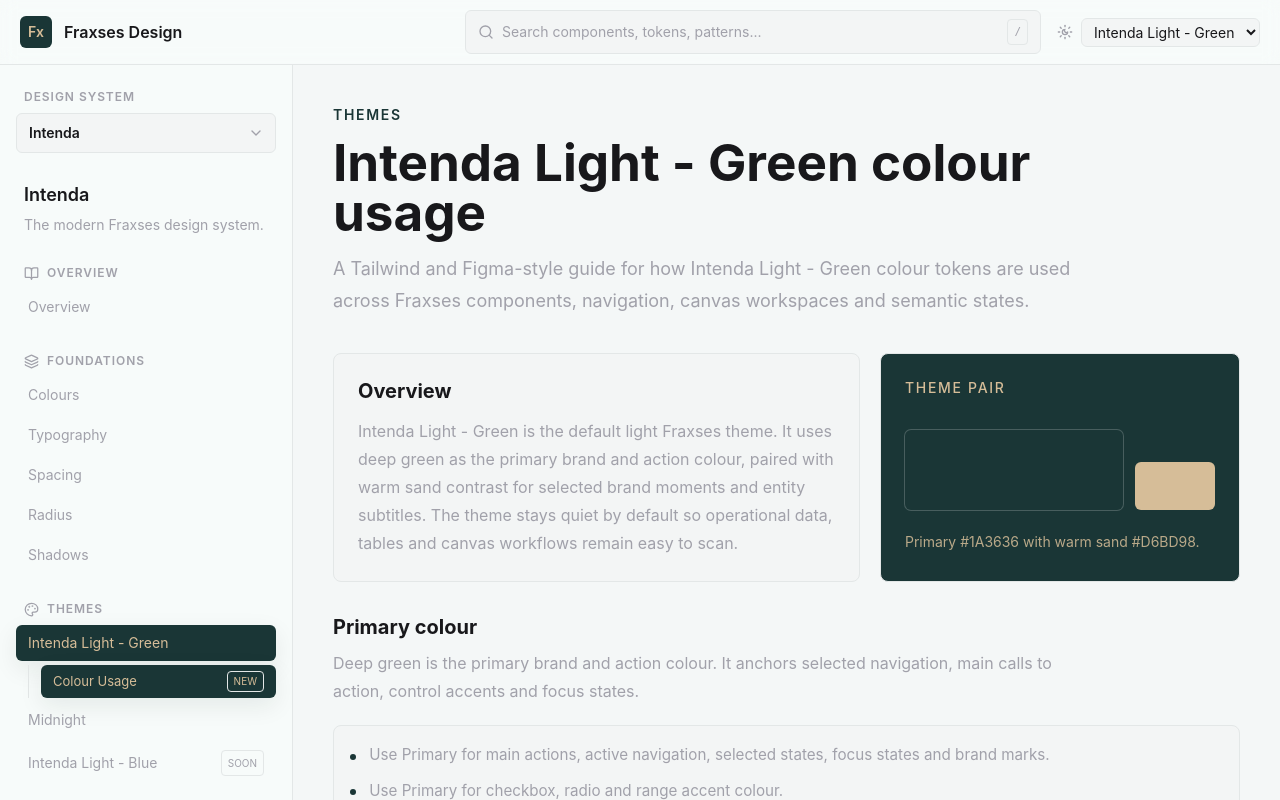
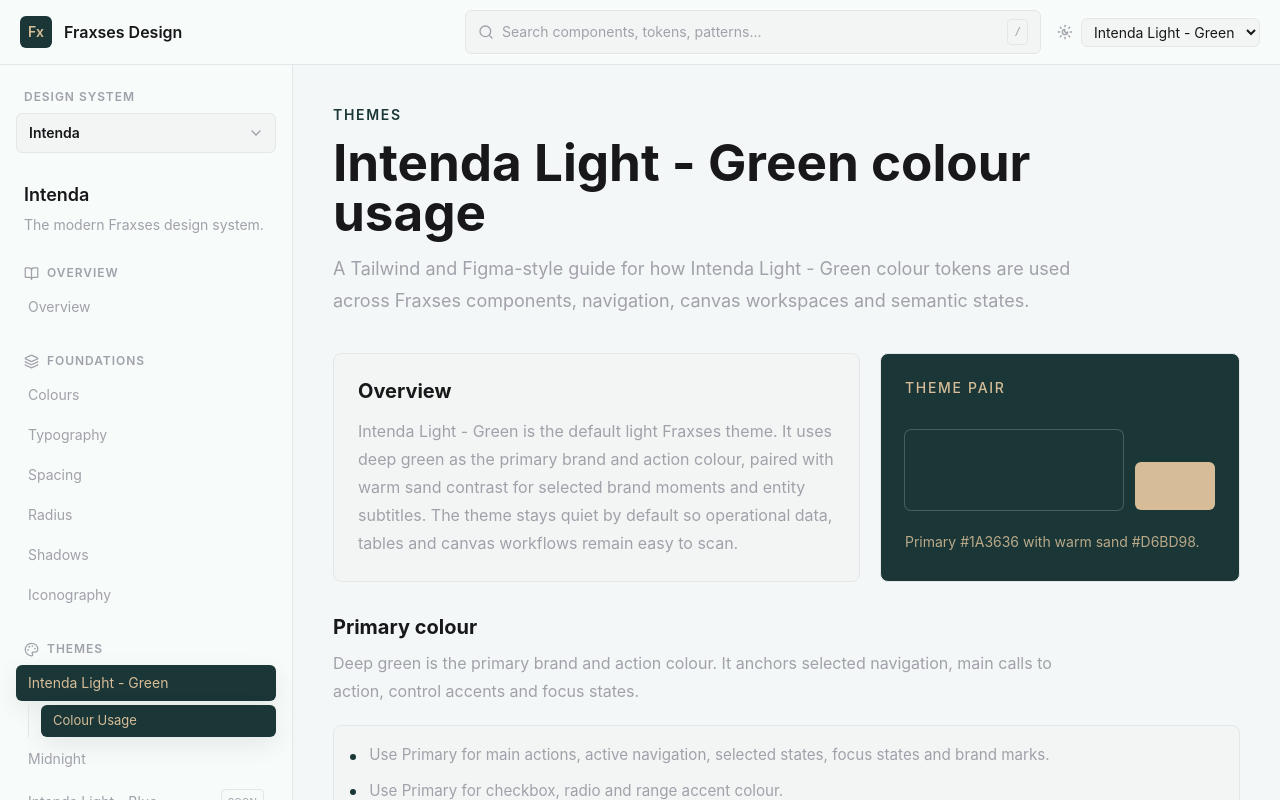
Before and after one commit to Verrayne/fraxses-design, a React (Vite) app: page /docs/intenda/themes/intenda-light-green/colour-usage in a window 1280 px wide. Shown: the top 800 px of the page. Built offline with nearby package versions, Linux system fonts and the light colour scheme.

Commit message:
Generate docs navigation from shared registry

```diff
--- a/src/components/layout/Sidebar.tsx
+++ b/src/components/layout/Sidebar.tsx
@@ -61,6 +61,12 @@ export function Sidebar() {
                       {item.status === "placeholder" && (
                         <span className="rounded border border-border px-1.5 py-0.5 text-[10px] uppercase">Soon</span>
                       )}
+                      {item.status === "coming-soon" && (
+                        <span className="rounded border border-border px-1.5 py-0.5 text-[10px] uppercase">Soon</span>
+                      )}
+                      {item.status === "not-documented-yet" && (
+                        <span className="rounded border border-border px-1.5 py-0.5 text-[10px] uppercase">Draft</span>
+                      )}
                     </NavLink>
                     {item.children && (
                       <div className="mt-1 space-y-1 border-l border-border pl-3 ml-3">
@@ -81,6 +87,12 @@ export function Sidebar() {
                             {child.status === "new" && (
                               <span className="rounded border border-border px-1.5 py-0.5 text-[10px] uppercase">New</span>
                             )}
+                            {child.status === "coming-soon" && (
+                              <span className="rounded border border-border px-1.5 py-0.5 text-[10px] uppercase">Soon</span>
+                            )}
+                            {child.status === "not-documented-yet" && (
+                              <span className="rounded border border-border px-1.5 py-0.5 text-[10px] uppercase">Draft</span>
+                            )}
                           </NavLink>
                         ))}
                       </div>
--- a/src/content/navigation.ts
+++ b/src/content/navigation.ts
@@ -1,26 +1,24 @@
+import { Blocks, Box, GalleryVerticalEnd, Layers3, Palette, Sparkles } from "lucide-react";
 import {
-  Blocks,
-  BookOpen,
-  Box,
-  Component,
-  GalleryVerticalEnd,
-  Layers3,
-  Palette,
-  Sparkles,
-} from "lucide-react";
+  docsRegistry,
+  type DesignSystemId,
+  type DocumentationStatus,
+  type RegistryItem,
+  type RegistrySection,
+} from "../docs/registry";
 
-export type DesignSystemId = "intenda" | "oryx";
+export type { DesignSystemId };
 
 export type NavItem = {
   title: string;
   href: string;
-  status?: "placeholder" | "new";
+  status?: DocumentationStatus;
   children?: NavItem[];
 };
 
 export type NavSection = {
   title: string;
-  icon: typeof BookOpen;
+  icon: RegistrySection["icon"];
   items: NavItem[];
 };
 
@@ -35,118 +33,31 @@ export type DesignSystemDefinition = {
   routes: NavSection[];
 };
 
-export const intendaRoutes: NavSection[] = [
-  {
-    title: "Overview",
-    icon: BookOpen,
-    items: [{ title: "Overview", href: "/docs/intenda/overview" }],
-  },
-  {
-    title: "Foundations",
-    icon: Layers3,
-    items: [
-      { title: "Colours", href: "/docs/intenda/foundations/colours" },
-      { title: "Typography", href: "/docs/intenda/foundations/typography" },
-      { title: "Spacing", href: "/docs/intenda/foundations/spacing" },
-      { title: "Radius", href: "/docs/intenda/foundations/radius" },
-      { title: "Shadows", href: "/docs/intenda/foundations/shadows" },
-    ],
-  },
-  {
-    title: "Themes",
-    icon: Palette,
-    items: [
-      {
-        title: "Intenda Light - Green",
-        href: "/docs/intenda/themes/intenda-light-green",
-        children: [
-          {
-            title: "Colour Usage",
-            href: "/docs/intenda/themes/intenda-light-green/colour-usage",
-            status: "new",
-          },
-        ],
-      },
-      { title: "Midnight", href: "/docs/intenda/themes/midnight" },
-      {
-        title: "Intenda Light - Blue",
-        href: "/docs/intenda/themes/intenda-light-blue",
-        status: "placeholder",
-      },
-    ],
-  },
-  {
-    title: "Components",
-    icon: Component,
-    items: [
-      { title: "Buttons", href: "/docs/intenda/components/buttons" },
-      { title: "Inputs", href: "/docs/intenda/components/inputs" },
-      { title: "Selects", href: "/docs/intenda/components/selects" },
-      { title: "Tabs", href: "/docs/intenda/components/tabs" },
-      { title: "Tables", href: "/docs/intenda/components/tables" },
-      { title: "Cards", href: "/docs/intenda/components/cards" },
-      { title: "Badges", href: "/docs/intenda/components/badges" },
-      { title: "Modals", href: "/docs/intenda/components/modals" },
-      { title: "Toasts", href: "/docs/intenda/components/toasts" },
-      { title: "Navigation", href: "/docs/intenda/components/navigation" },
-    ],
-  },
-  {
-    title: "Patterns",
-    icon: Blocks,
-    items: [
-      { title: "Dashboard", href: "/docs/intenda/patterns/dashboard" },
-      { title: "Data Sources", href: "/docs/intenda/patterns/data-sources" },
-      { title: "Data Objects", href: "/docs/intenda/patterns/data-objects" },
-      { title: "Query Builder", href: "/docs/intenda/patterns/query-builder" },
-    ],
-  },
-];
+function itemToNavItem(systemId: DesignSystemId, sectionId: string, item: RegistryItem): NavItem {
+  const href =
+    sectionId === "overview"
+      ? `/docs/${systemId}/overview`
+      : `/docs/${systemId}/${sectionId}/${item.slug}`;
 
-export const oryxRoutes: NavSection[] = [
-  {
-    title: "Overview",
-    icon: BookOpen,
-    items: [{ title: "Overview", href: "/docs/oryx/overview" }],
-  },
-  {
-    title: "Foundations",
-    icon: Layers3,
-    items: [
-      { title: "Colours", href: "/docs/oryx/foundations/colours" },
-      { title: "Typography", href: "/docs/oryx/foundations/typography" },
-      { title: "Spacing", href: "/docs/oryx/foundations/spacing" },
-      { title: "Radius", href: "/docs/oryx/foundations/radius" },
-      { title: "Shadows", href: "/docs/oryx/foundations/shadows" },
-      { title: "Iconography", href: "/docs/oryx/foundations/iconography" },
-    ],
-  },
-  {
-    title: "Components",
-    icon: Component,
-    items: [
-      { title: "Buttons", href: "/docs/oryx/components/buttons" },
-      { title: "Inputs", href: "/docs/oryx/components/inputs" },
-      { title: "Selects", href: "/docs/oryx/components/selects" },
-      { title: "Tabs", href: "/docs/oryx/components/tabs" },
-      { title: "Tables", href: "/docs/oryx/components/tables" },
-      { title: "Cards", href: "/docs/oryx/components/cards" },
-      { title: "Badges", href: "/docs/oryx/components/badges" },
-      { title: "Modals", href: "/docs/oryx/components/modals" },
-      { title: "Toasts", href: "/docs/oryx/components/toasts" },
-      { title: "Navigation", href: "/docs/oryx/components/navigation" },
-    ],
-  },
-  {
-    title: "Patterns",
-    icon: Blocks,
-    items: [
-      { title: "Dashboard", href: "/docs/oryx/patterns/dashboard" },
-      { title: "Data Sources", href: "/docs/oryx/patterns/data-sources" },
-      { title: "Data Objects", href: "/docs/oryx/patterns/data-objects" },
-    ],
-  },
-];
+  return {
+    title: item.title,
+    href,
+    status: item.status,
+    children: item.children?.map((child) => ({
+      title: child.title,
+      href: `${href}/${child.slug}`,
+      status: child.status,
+    })),
+  };
+}
+
+export function buildDesignSystemRoutes(systemId: DesignSystemId): NavSection[] {
+  return docsRegistry.map((section) => ({
+    title: section.title,
+    icon: section.icon,
+    items: section.items.map((item) => itemToNavItem(systemId, section.id, item)),
+  }));
+}
 
 export const designSystems: Record<DesignSystemId, DesignSystemDefinition> = {
   intenda: {
@@ -157,7 +68,7 @@ export const designSystems: Record<DesignSystemId, DesignSystemDefinition> = {
       "A token-driven design system focused on clear enterprise interfaces, data-heavy workflows and consistent theming.",
     overviewHref: "/docs/intenda/overview",
     themes: ["Intenda Light - Green", "Midnight", "Intenda Light - Blue (Coming soon)"],
-    routes: intendaRoutes,
+    routes: buildDesignSystemRoutes("intenda"),
   },
   oryx: {
     id: "oryx",
@@ -168,7 +79,7 @@ export const designSystems: Record<DesignSystemId, DesignSystemDefinition> = {
     overviewHref: "/docs/oryx/overview",
     sourceUrl:
       "https://www.figma.com/design/swjGUNj0dztirocm1n5e7j/Design-Guide?node-id=36-2&p=f&t=R74OpPXpqIYKdHuZ-0",
-    routes: oryxRoutes,
+    routes: buildDesignSystemRoutes("oryx"),
   },
 };
 
--- /dev/null
+++ b/src/docs/registry.ts
@@ -0,0 +1,100 @@
+import { Blocks, BookOpen, Component, Layers3, Palette } from "lucide-react";
+
+export type DesignSystemId = "intenda" | "oryx";
+export type DocSectionId = "overview" | "foundations" | "themes" | "components" | "patterns";
+export type DocumentationStatus = "documented" | "not-documented-yet" | "coming-soon" | "placeholder" | "new";
+
+export type RegistryItem = {
+  title: string;
+  slug: string;
+  status?: DocumentationStatus;
+  children?: RegistryItem[];
+};
+
+export type RegistrySection = {
+  id: DocSectionId;
+  title: string;
+  icon: typeof BookOpen;
+  items: RegistryItem[];
+};
+
+export const foundationRegistry: RegistryItem[] = [
+  { title: "Colours", slug: "colours" },
+  { title: "Typography", slug: "typography" },
+  { title: "Spacing", slug: "spacing" },
+  { title: "Radius", slug: "radius" },
+  { title: "Shadows", slug: "shadows" },
+  { title: "Iconography", slug: "iconography" },
+];
+
+export const themeRegistry: RegistryItem[] = [
+  {
+    title: "Intenda Light - Green",
+    slug: "intenda-light-green",
+    children: [{ title: "Colour Usage", slug: "colour-usage" }],
+  },
+  { title: "Midnight", slug: "midnight" },
+  { title: "Intenda Light - Blue", slug: "intenda-light-blue", status: "coming-soon" },
+];
+
+export const componentRegistry: RegistryItem[] = [
+  { title: "Buttons", slug: "buttons" },
+  { title: "Inputs", slug: "inputs" },
+  { title: "Selects", slug: "selects" },
+  { title: "Tabs", slug: "tabs" },
+  { title: "Tables", slug: "tables" },
+  { title: "Cards", slug: "cards" },
+  { title: "Badges", slug: "badges" },
+  { title: "Modals", slug: "modals" },
+  { title: "Toasts", slug: "toasts" },
+  { title: "Navigation", slug: "navigation" },
+];
+
+export const patternRegistry: RegistryItem[] = [
+  { title: "Dashboard", slug: "dashboard" },
+  { title: "Data Sources", slug: "data-sources" },
+  { title: "Data Objects", slug: "data-objects" },
+  { title: "Query Builder", slug: "query-builder" },
+];
+
+export const docsRegistry: RegistrySection[] = [
+  {
+    id: "overview",
+    title: "Overview",
+    icon: BookOpen,
+    items: [{ title: "Overview", slug: "overview" }],
+  },
+  {
+    id: "foundations",
+    title: "Foundations",
+    icon: Layers3,
+    items: foundationRegistry,
+  },
+  {
+    id: "themes",
+    title: "Themes",
+    icon: Palette,
+    items: themeRegistry,
+  },
+  {
+    id: "components",
+    title: "Components",
+    icon: Component,
+    items: componentRegistry,
+  },
+  {
+    id: "patterns",
+    title: "Patterns",
+    icon: Blocks,
+    items: patternRegistry,
+  },
+];
+
+export function getRegistryItem(sectionId: DocSectionId, slug?: string) {
+  const section = docsRegistry.find((item) => item.id === sectionId);
+  return section?.items.find((item) => item.slug === slug);
+}
+
+export function getChildRegistryItem(sectionId: DocSectionId, slug?: string, childSlug?: string) {
+  return getRegistryItem(sectionId, slug)?.children?.find((item) => item.slug === childSlug);
+}
--- a/src/pages/DocPage.tsx
+++ b/src/pages/DocPage.tsx
@@ -5,6 +5,7 @@ import { ComponentDocSections, componentDocs } from "../content/componentDocs";
 import { designSystems, type DesignSystemId } from "../content/navigation";
 import { patternDocs } from "../content/patterns";
 import { radiusTokens, shadowTokens, spacingTokens, themes } from "../content/tokens";
+import { getChildRegistryItem, getRegistryItem, type DocSectionId } from "../docs/registry";
 import { PreviewCard } from "../components/docs/PreviewCard";
 import { CodeBlock } from "../components/docs/CodeBlock";
 import { Button, Card, Input, SelectPreview, TabsPreview } from "../components/ui-kit";
@@ -22,7 +23,7 @@ export function DocPage() {
   const key = activeSection === "overview" ? "overview" : slug ?? "overview";
 
   if (activeDesignSystem === "oryx") {
-    return <OryxPage section={activeSection} slug={slug} />;
+    return <OryxPage section={activeSection} slug={slug} topic={topic} />;
   }
 
   if (activeSection === "overview") {
@@ -32,6 +33,10 @@ export function DocPage() {
   if (activeSection === "components" && componentDocs[key]) {
     const doc = componentDocs[key];
     return <PageShell eyebrow="Components" title={doc.title} description={doc.description}><ComponentDocSections doc={doc} /></PageShell>;
+  }
+
+  if (activeSection === "components" && getRegistryItem("components", key)) {
+    return <NotDocumentedPage designSystem="Intenda" section="Components" title={getRegistryItem("components", key)?.title ?? titleCase(key)} />;
   }
 
   if (activeSection === "patterns" && patternDocs[key]) {
@@ -45,6 +50,10 @@ export function DocPage() {
         </section>
       </PageShell>
     );
+  }
+
+  if (activeSection === "patterns" && getRegistryItem("patterns", key)) {
+    return <NotDocumentedPage designSystem="Intenda" section="Patterns" title={getRegistryItem("patterns", key)?.title ?? titleCase(key)} />;
   }
 
   if (activeSection === "themes") {
@@ -125,7 +134,12 @@ function FoundationPage({ slug }: { slug: string }) {
     spacing: "Spacing",
     radius: "Radius",
     shadows: "Shadows",
+    iconography: "Iconography",
   };
+
+  if (slug === "iconography") {
+    return <NotDocumentedPage designSystem="Intenda" section="Foundations" title="Iconography" />;
+  }
 
   return (
     <PageShell eyebrow="Foundations" title={titles[slug] ?? "Foundations"} description="Foundational decisions that keep Fraxses screens consistent, legible and production-friendly. Values are exposed through CSS variables and Tailwind extensions.">
@@ -272,7 +286,7 @@ function ThemePage({ slug, topic }: { slug: string; topic?: string }) {
   );
 }
 
-function OryxPage({ section, slug }: { section: string; slug?: string }) {
+function OryxPage({ section, slug, topic }: { section: string; slug?: string; topic?: string }) {
   if (section === "overview") {
     return (
       <PageShell
@@ -301,20 +315,50 @@ function OryxPage({ section, slug }: { section: string; slug?: string }) {
   }
 
   const sectionTitle = titleCase(section);
-  const pageTitle = slug ? titleCase(slug.replace(/-/g, " ")) : sectionTitle;
+  const registryItem = getRegistryItem(section as DocSectionId, slug);
+  const childItem = getChildRegistryItem(section as DocSectionId, slug, topic);
+  const pageTitle = childItem?.title ?? registryItem?.title ?? (slug ? titleCase(slug.replace(/-/g, " ")) : sectionTitle);
+
+  return <NotDocumentedPage designSystem="Oryx" section={sectionTitle} title={pageTitle} sourceUrl={designSystems.oryx.sourceUrl} />;
+}
+
+function NotDocumentedPage({
+  designSystem,
+  section,
+  title,
+  sourceUrl,
+}: {
+  designSystem: string;
+  section: string;
+  title: string;
+  sourceUrl?: string;
+}) {
   return (
     <PageShell
-      eyebrow={`Oryx / ${sectionTitle}`}
-      title={pageTitle}
-      description="Placeholder documentation page for the Oryx design system. Specifications will be added from the Oryx Figma design guide in a follow-up migration."
+      eyebrow={`${designSystem} / ${section}`}
+      title={title}
+      description={`${designSystem} documentation page reserved in the shared registry. Specifications will be added once they are documented from the source design system.`}
     >
       <PreviewCard title="Migration placeholder">
         <div className="rounded-lg border border-dashed border-border bg-background p-6">
-          <h2 className="text-base">No Oryx specifications added yet</h2>
+          <div className="mb-4 inline-flex rounded-full border border-border bg-surface px-3 py-1 text-xs font-semibold uppercase tracking-[0.08em] text-subtle">
+            Status: Not documented yet
+          </div>
+          <h2 className="text-base">No specifications added yet</h2>
           <p className="mt-2 max-w-3xl text-sm leading-7 text-subtle">
-            This page exists to reserve the Oryx documentation structure. It does not invent colours,
+            This page exists to preserve documentation parity between Intenda and Oryx. It does not invent colours,
             component behaviour, spacing, states or pattern guidance.
           </p>
+          {sourceUrl && (
+            <a
+              className="mt-5 inline-flex items-center gap-2 rounded-md border border-border bg-surface px-4 py-2 text-sm font-medium hover:bg-elevated"
+              href={sourceUrl}
+              target="_blank"
+              rel="noreferrer"
+            >
+              <Figma size={16} /> Open source design library <ArrowUpRight size={14} />
+            </a>
+          )}
         </div>
       </PreviewCard>
     </PageShell>
```
